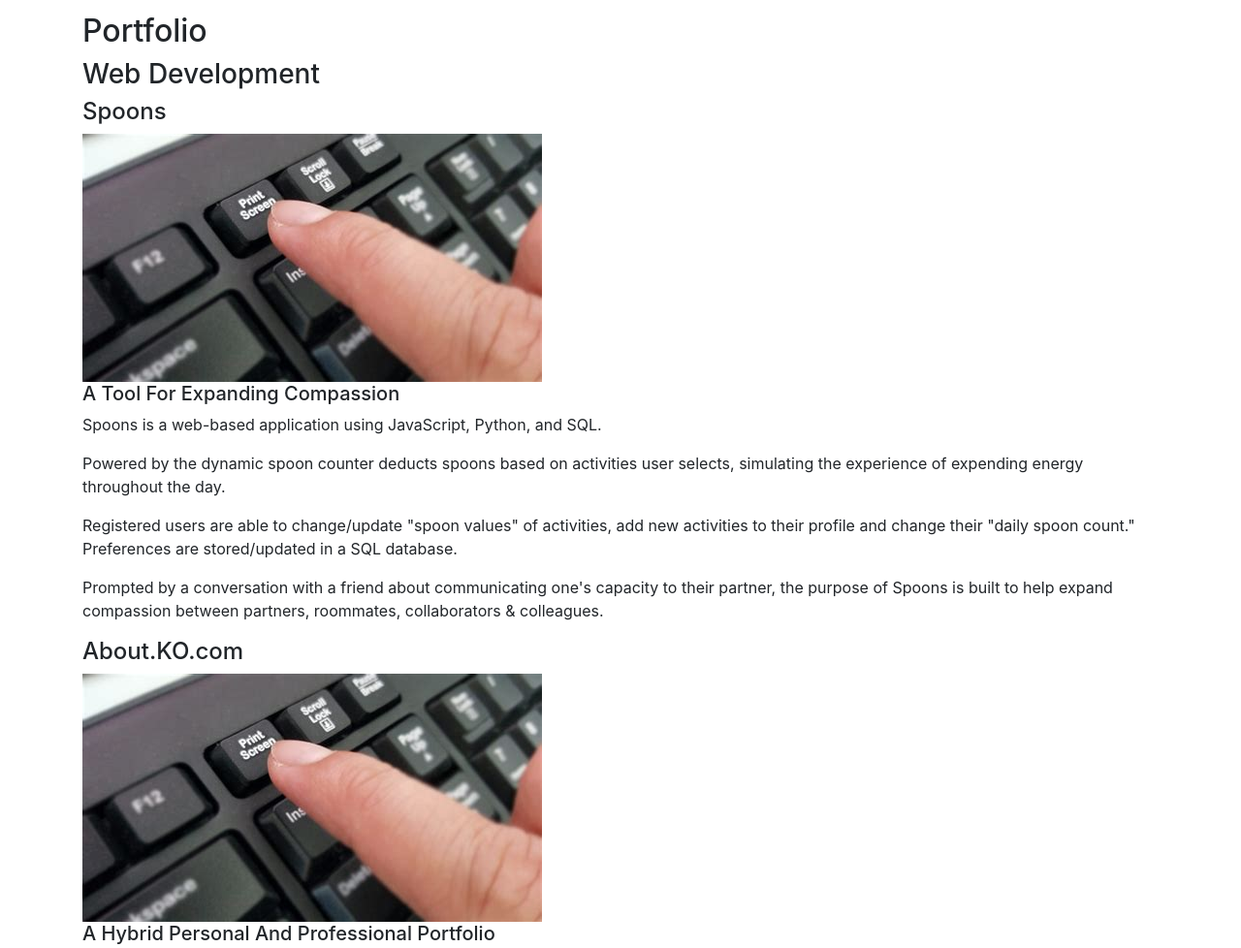
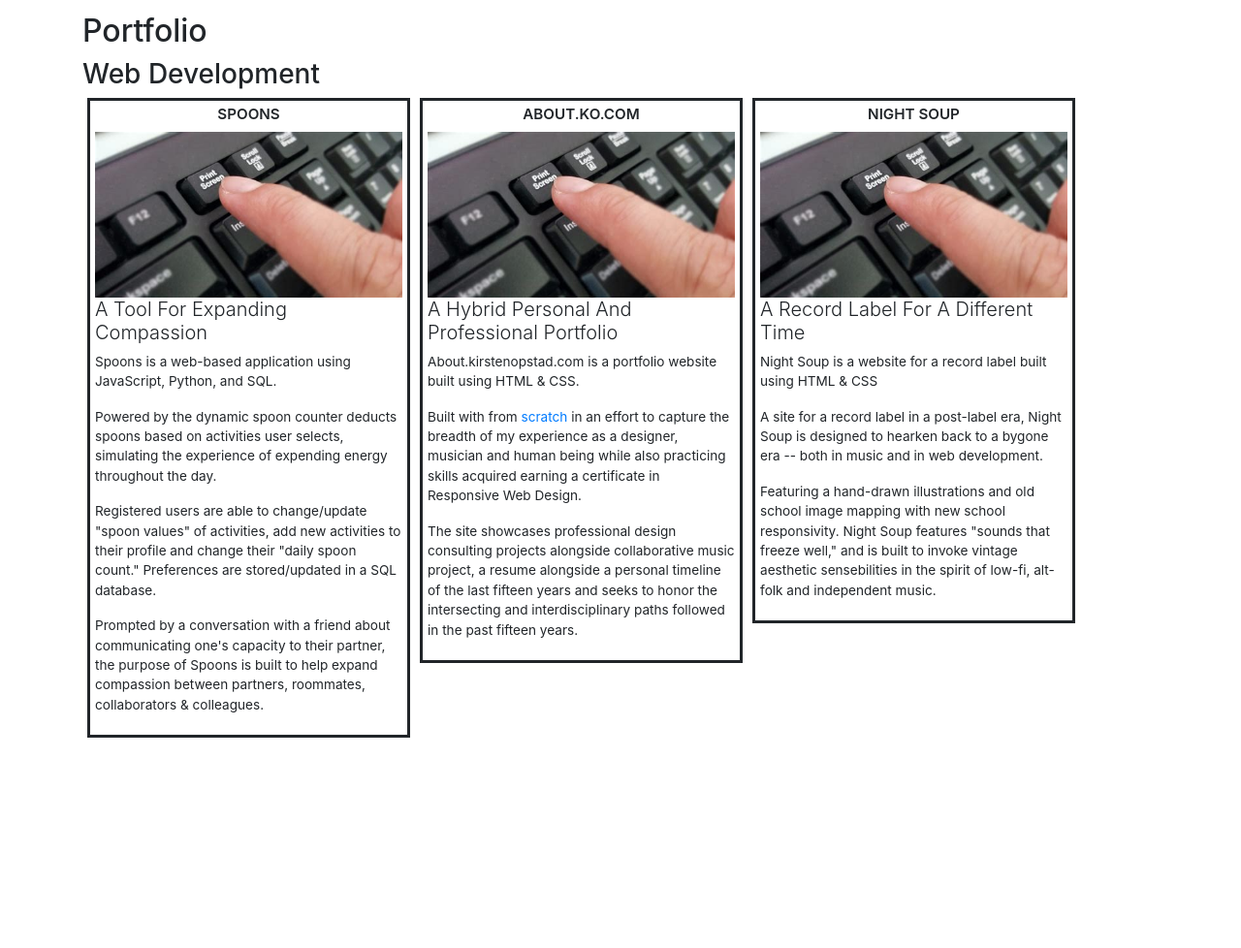
Before and after one commit to kirstenopstad/portfolio, a plain HTML site: page index.html in a window 1280 px wide. Shown: the part 1117-2095 px from the top of the page at 97% size. After the commit the page ends 1883 px from the top, so only its background shows below. Drawn offline with Linux system fonts and the light colour scheme.

Commit message:
Add box styling to projects, fix typo in header title

```diff
--- a/css/styles.css
+++ b/css/styles.css
@@ -5,11 +5,40 @@ h5 {
 .about img {
   max-width: 300px;
 }
+
 .header img {
   max-width: 100%;
 }
+
 .list-title {
   text-transform: uppercase;
   font-weight: 300;
   font-size: 90%;
 }
+
+.project {
+  width: 30%;
+  margin: 0 5px 5px 5px;
+  border: solid;
+  padding: 5px;
+  float: left;
+}
+
+.project img {
+  width: 100%;
+}
+
+.project h4 {
+  text-align: center;
+  text-transform: uppercase;
+  font-weight: 600;
+  font-size: 95%;
+}
+
+.project h5 {
+  font-weight: 300;
+}
+
+ .project p {
+  font-size: 85%;
+ }
--- a/index.html
+++ b/index.html
@@ -11,7 +11,7 @@
   <div class="container">
     <!-- Header with site title and full screen landing photo -->
     <div class="header" >
-      <h1>Buit by KO</h1>
+      <h1>Built by KO</h1>
       <img src="img/ko-couch.jpg" alt="Photo of Kirsten sitting on yellow couch">
     </div>
     <!-- "About Me" section that includes: -->
```
